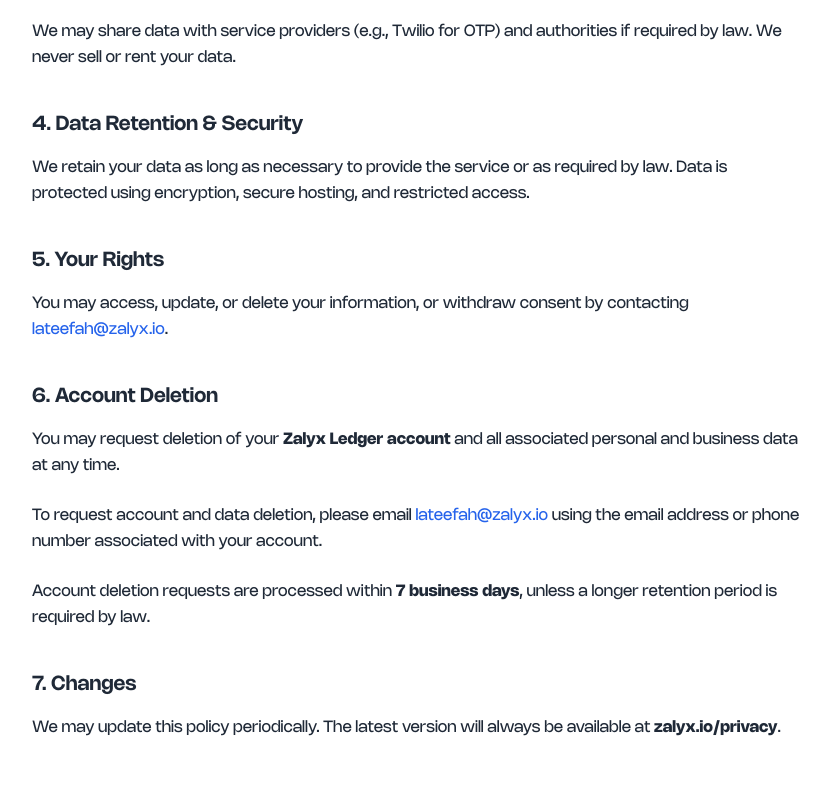
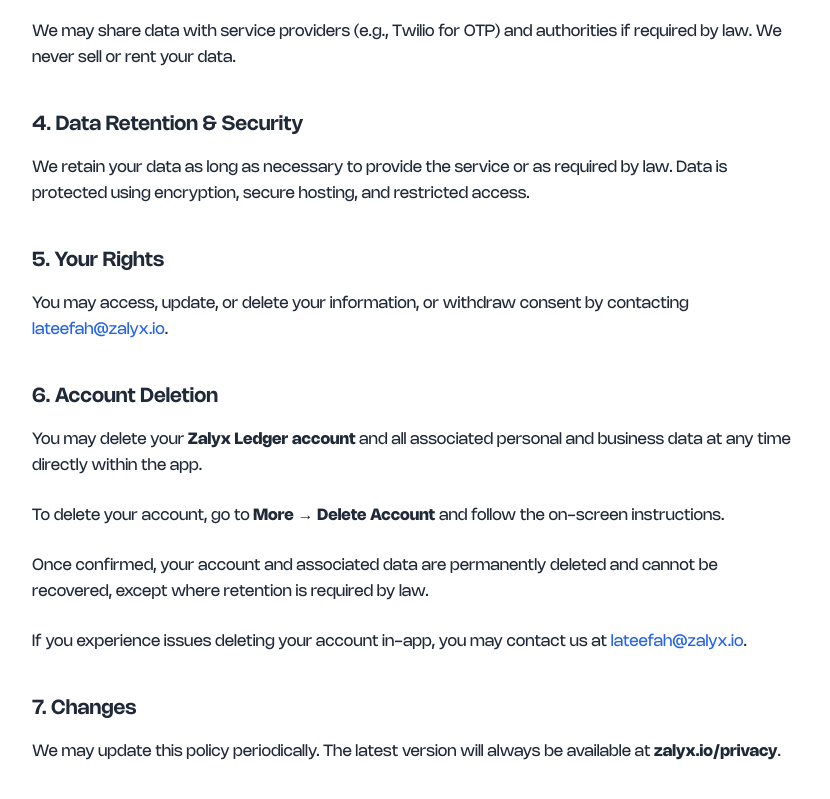
Before and after one commit to alateefah/zalyx-website, a React (Vite) app: page /privacy in a window 1280 px wide. Shown: the part 863-1662 px from the top of the page, without its empty margins (224-1054 px from the left). Built offline with nearby package versions, Linux system fonts and the light colour scheme.

Commit message:
Update header and privacy

```diff
--- a/src/components/ComingSoon.tsx
+++ b/src/components/ComingSoon.tsx
@@ -47,7 +47,7 @@ const ComingSoon: React.FC = () => {
               className="w-40 md:w-56 h-auto object-contain mx-auto sm:mx-0"
             />
             <h1 className="text-4xl md:text-4xl  text-white leading-tight">
-              Zalyx Ledger Web is Coming Soon
+              Zalyx Ledger is Coming Soon
             </h1>
             <p className="mt-1 text-gray-300 max-w-xl">
               We're putting the final touches on a simple, powerful app for African business owners.
--- a/src/components/Footer.tsx
+++ b/src/components/Footer.tsx
@@ -76,8 +76,8 @@ export function Footer() {
           <div className="lg:col-span-2">
             <img src="/zalyx-logo.png" alt="Zalyx Logo" className="h-12 w-auto mb-6" />
             <p className="text-gray-400 text-sm max-w-sm leading-relaxed">
-              Zalyx Ledger is a company duly registered with RC Number: 9014239 under the Laws of
-              the Federal Republic of Nigeria.
+              Zalyx Technologies is a company duly registered with RC Number: 9014239 under the Laws
+              of the Federal Republic of Nigeria.
             </p>
           </div>
 
--- a/src/components/Hero.tsx
+++ b/src/components/Hero.tsx
@@ -122,8 +122,8 @@ export function Hero() {
         </h1>
 
         <p className="text-gray-300 mt-6 mx-auto max-w-[750px] text-xl leading-relaxed">
-          Zalyx Technologies builds modern digital and financial tools that help businesses stay organized,
-          understand their numbers, and grow with confidence.
+          Zalyx Technologies builds modern digital and financial tools that help businesses stay
+          organized, understand their numbers, and grow with confidence.
         </p>
 
         <button
--- a/src/components/WhyZalyx.tsx
+++ b/src/components/WhyZalyx.tsx
@@ -7,8 +7,8 @@ export function WhyZalyx() {
           <h2 className="text-4xl md:text-6xl lg:text-6xl font-bold">Why Zalyx Technologies?</h2>
 
           <p className="text-gray-300 mt-12 text-xl max-w-[720px] mx-auto leading-relaxed">
-            We turn complexity into confidence. Zalyx designs connected tools that simplify operations,
-            improve financial visibility, and empower entrepreneurs to grow sustainably.
+            We turn complexity into confidence. Zalyx designs connected tools that simplify
+            operations, improve financial visibility, and empower entrepreneurs to grow sustainably.
           </p>
         </div>
 
--- a/src/pages/index.tsx
+++ b/src/pages/index.tsx
@@ -10,12 +10,22 @@ export default function LandingPage() {
   return (
     <>
       <Helmet>
-        <title>Zalyx Ledger — Simple Digital Ledger for Small Businesses</title>
+        <title>Zalyx Technologies — Digital Tools for Small Businesses</title>
         <meta
           name="description"
-          content="Zalyx Ledger helps small businesses track sales, customers, and cash flow with a simple offline-first digital ledger."
+          content="Zalyx Technologies builds simple, powerful digital tools that help small businesses manage operations, customers, and records — including Zalyx Ledger, an offline-first digital ledger."
         />
+        <link rel="canonical" href="https://zalyx.io/" />
+
+        {/* Open Graph */}
+        <meta property="og:title" content="Zalyx Technologies" />
+        <meta
+          property="og:description"
+          content="Digital tools that help small businesses grow — including Zalyx Ledger."
+        />
+        <meta property="og:type" content="website" />
       </Helmet>
+
       <div className="bg-[#0b0d13] text-white">
         <Hero />
         <WhyZalyx />
--- a/src/pages/privacy.tsx
+++ b/src/pages/privacy.tsx
@@ -68,21 +68,28 @@ export default function PrivacyPolicy() {
             .
           </p>
 
-          <h2 className="text-xl font-semibold mt-10 mb-4" id="account-deletion">6. Account Deletion</h2>
+          <h2 className="text-xl font-semibold mt-10 mb-4" id="account-deletion">
+            6. Account Deletion
+          </h2>
           <p className="mb-6">
-            You may request deletion of your <strong>Zalyx Ledger account</strong> and all
-            associated personal and business data at any time.
+            You may delete your <strong>Zalyx Ledger account</strong> and all associated personal
+            and business data at any time directly within the app.
           </p>
           <p className="mb-6">
-            To request account and data deletion, please email{" "}
+            To delete your account, go to <strong>More → Delete Account </strong>
+            and follow the on-screen instructions.
+          </p>
+          <p className="mb-6">
+            Once confirmed, your account and associated data are permanently deleted and cannot be
+            recovered, except where retention is required by law.
+          </p>
+
+          <p className="mb-6">
+            If you experience issues deleting your account in-app, you may contact us at{" "}
             <a href="mailto:lateefah@zalyx.io" className="text-blue-600">
               lateefah@zalyx.io
-            </a>{" "}
-            using the email address or phone number associated with your account.
-          </p>
-          <p className="mb-6">
-            Account deletion requests are processed within <strong>7 business days</strong>, unless
-            a longer retention period is required by law.
+            </a>
+            .
           </p>
 
           <h2 className="text-xl font-semibold mt-10 mb-4">7. Changes</h2>
```
